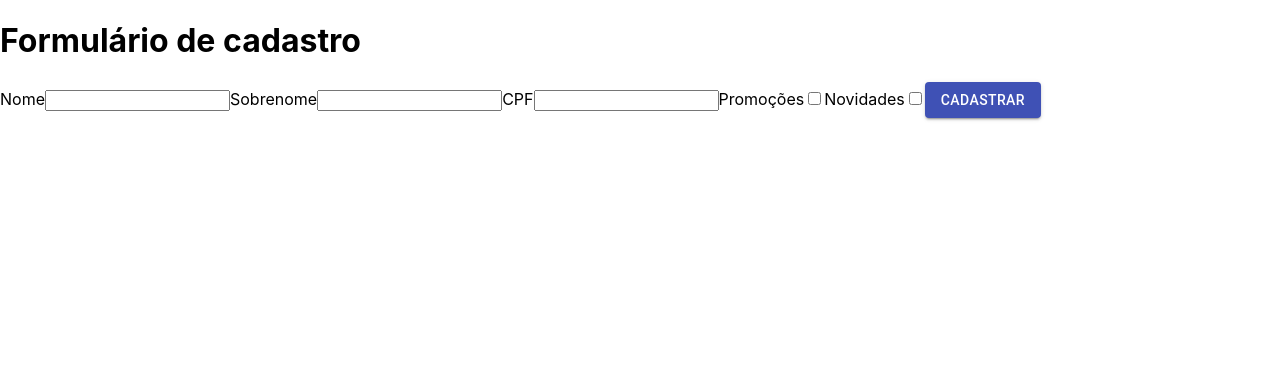
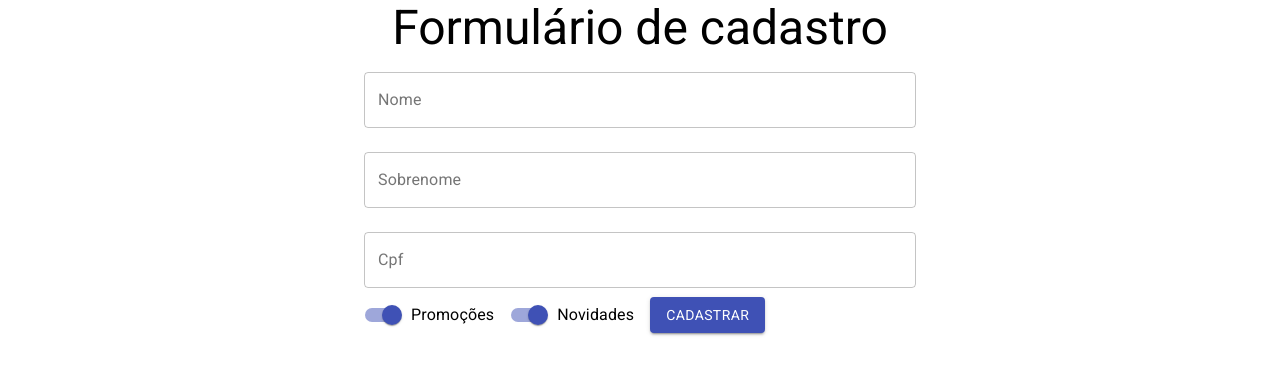
Before and after one commit to FabrizioGomes/react-form, a React (Create React App) app: page / in a window 1280 px wide. Shown: the top 374 px of the page. Built offline with nearby package versions, Linux system fonts and the light colour scheme.

Commit message:
Using semantic tags

```diff
--- a/package.json
+++ b/package.json
@@ -8,6 +8,7 @@
     "@testing-library/jest-dom": "^5.16.1",
     "@testing-library/react": "^12.1.2",
     "@testing-library/user-event": "^13.5.0",
+    "fontsource-roboto": "^4.0.0",
     "react": "^17.0.2",
     "react-dom": "^17.0.2",
     "react-scripts": "5.0.0",
--- a/src/App.js
+++ b/src/App.js
@@ -1,14 +1,16 @@
-import React, { Component, Fragment } from "react";
+import React, { Component} from "react";
 import "./App.css";
 import FormularioCadastro from "./components/FormularioCadastro/FormularioCadastro";
+import {Container, Typography} from "@material-ui/core"
+import 'fontsource-roboto';
 
 class App extends Component {
   render() {
     return (
-      <Fragment>
-        <h1>Formulário de cadastro</h1>
+      <Container component="article" maxWidth="sm">
+        <Typography variant="h3" component="h1" align="center">Formulário de cadastro</Typography>
         <FormularioCadastro />
-      </Fragment>
+      </Container>
     );
   }
 }
--- a/src/components/FormularioCadastro/FormularioCadastro.jsx
+++ b/src/components/FormularioCadastro/FormularioCadastro.jsx
@@ -1,22 +1,34 @@
 import React from "react";
-import Button from "@material-ui/core/Button";
+import { TextField, Button, Switch, FormControlLabel } from "@material-ui/core";
 
 function FormularioCadastro() {
   return (
     <form>
-      <label>Nome</label>
-      <input type="text" />
+      <TextField
+        id="nome"
+        label="Nome"
+        variant="outlined"
+        margin="normal"
+        fullWidth
+      />
+      <TextField
+        id="sobrenome"
+        label="Sobrenome"
+        variant="outlined"
+        margin="normal"
+        fullWidth
+      />
+      <TextField
+        id="cpf"
+        label="Cpf"
+        variant="outlined"
+        margin="normal"
+        fullWidth
+      />
 
-      <label>Sobrenome</label>
-      <input type="text" />
+    <FormControlLabel label="Promoções" control={<Switch name="promocoes" defaultChecked color="primary" />}/>
+    <FormControlLabel label="Novidades" control={<Switch name="novidades" defaultChecked color="primary" />}/>
 
-      <label>CPF</label>
-      <input type="text" />
-
-      <label>Promoções</label>
-      <input type="checkbox" />
-      <label>Novidades</label>
-      <input type="checkbox" />
 
       <Button type="submit" variant="contained" color="primary">
         Cadastrar
```
Also changed, not shown: 1 other file (tests, documents, lock files or other folders).
